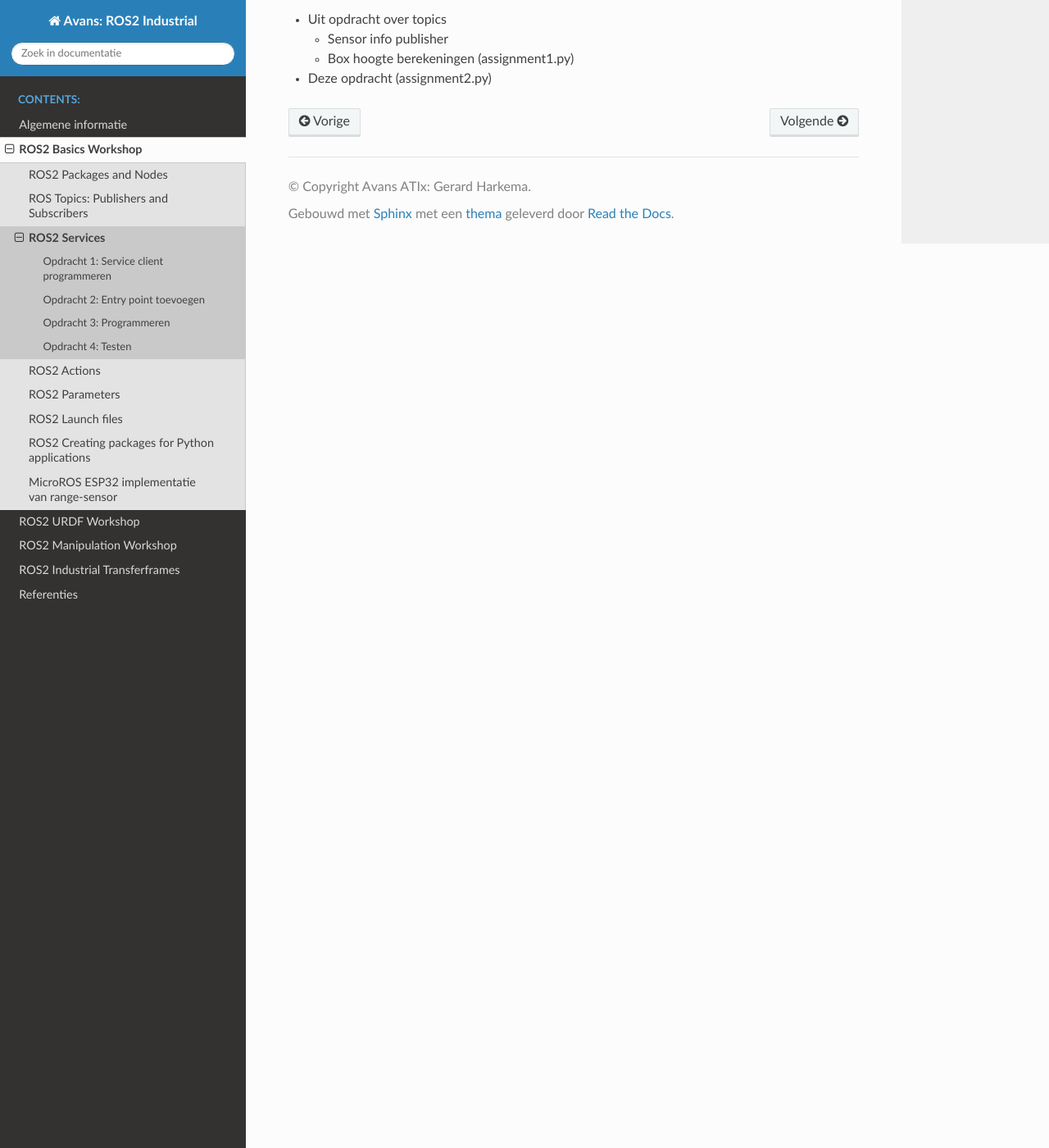
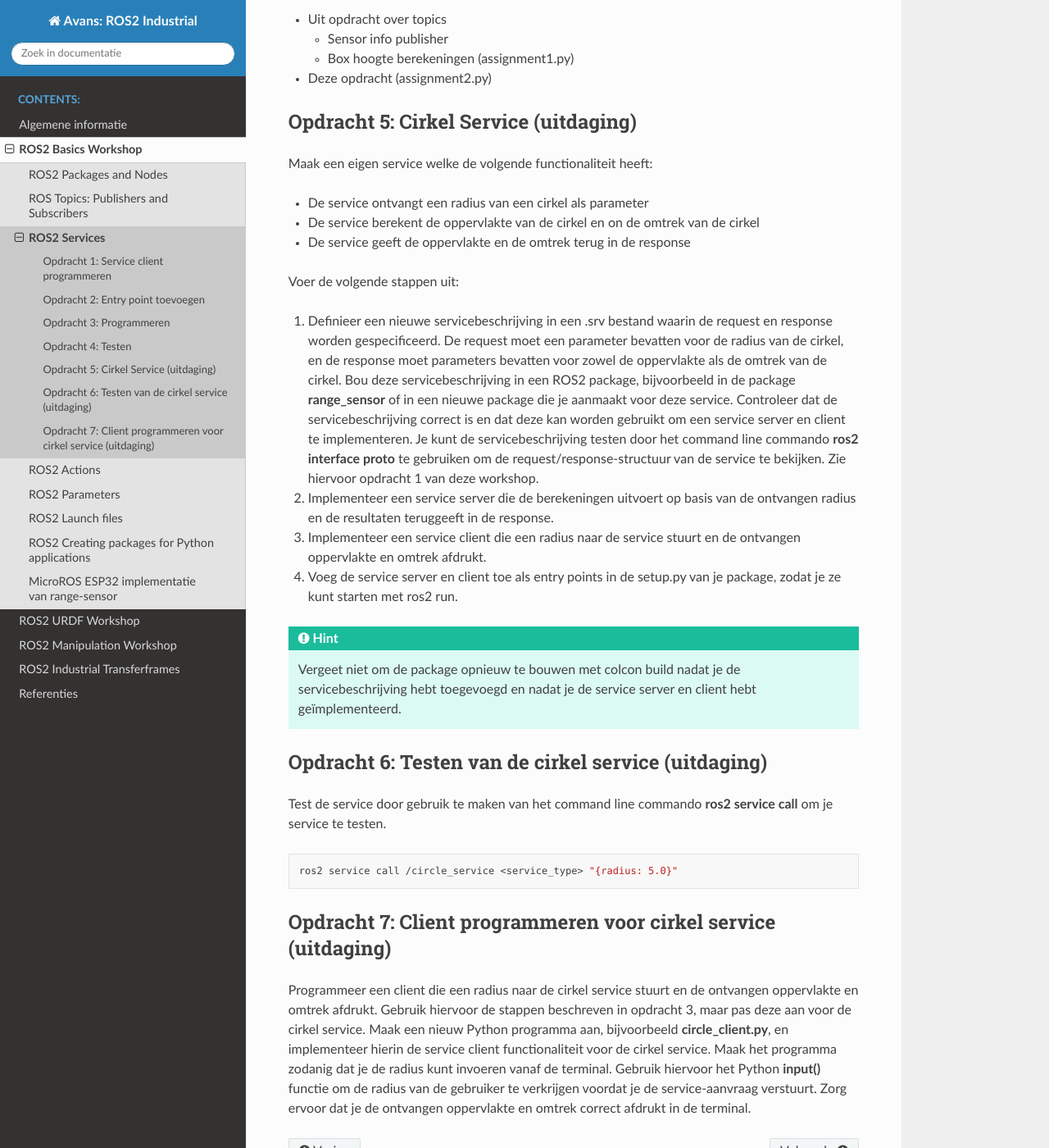
Before and after one commit to AvansMechatronica/ROS2_industrial_workshop, a Sphinx documentation site: the page built from documentation/1_basics/services.md, in a window 1280 px wide and 1400 px high, scrolled down 3304 px. Shown: the whole window at 82% size. Built offline with Sphinx 7.4.7 and the Read the Docs theme 3.1.0, drawn with Linux system fonts in a browser that asks for light colours.

Commit message:
20260304

````diff
--- a/documentation/1_basics/services.md
+++ b/documentation/1_basics/services.md
@@ -101,3 +101,29 @@ Om het programma te testen dien je achtereenvolgens de volgende node’s te star
     * Box hoogte berekeningen (assignment1.py)
 
 * Deze opdracht (assignment2.py)
+
+## Opdracht 5: Cirkel Service (uitdaging)
+Maak een eigen service welke de volgende functionaliteit heeft:
+* De service ontvangt een radius van een cirkel als parameter
+* De service berekent de oppervlakte van de cirkel en on de omtrek van de cirkel
+* De service geeft de oppervlakte en de omtrek terug in de response
+
+Voer de volgende stappen uit:
+1. Definieer een nieuwe servicebeschrijving in een .srv bestand waarin de request en response worden gespecificeerd. De request moet een parameter bevatten voor de radius van de cirkel, en de response moet parameters bevatten voor zowel de oppervlakte als de omtrek van de cirkel. Bou deze servicebeschrijving in een ROS2 package, bijvoorbeeld in de package **range_sensor** of in een nieuwe package die je aanmaakt voor deze service. Controleer dat de servicebeschrijving correct is en dat deze kan worden gebruikt om een service server en client te implementeren. Je kunt de servicebeschrijving testen door het command line commando **ros2 interface proto** te gebruiken om de request/response-structuur van de service te bekijken. Zie hiervoor opdracht 1 van deze workshop.
+2. Implementeer een service server die de berekeningen uitvoert op basis van de ontvangen radius en de resultaten teruggeeft in de response.
+3. Implementeer een service client die een radius naar de service stuurt en de ontvangen oppervlakte en omtrek afdrukt.
+4. Voeg de service server en client toe als entry points in de setup.py van je package, zodat je ze kunt starten met ros2 run.
+
+:::{hint}
+Vergeet niet om de package opnieuw te bouwen met colcon build nadat je de servicebeschrijving hebt toegevoegd en nadat je de service server en client hebt geïmplementeerd.
+:::
+
+## Opdracht 6: Testen van de cirkel service (uitdaging)
+Test de service door gebruik te maken van het command line commando **ros2 service call** om je service te testen.
+
+```bash
+ros2 service call /circle_service <service_type> "{radius: 5.0}"
+```
+
+## Opdracht 7: Client programmeren voor cirkel service (uitdaging)
+Programmeer een client die een radius naar de cirkel service stuurt en de ontvangen oppervlakte en omtrek afdrukt. Gebruik hiervoor de stappen beschreven in opdracht 3, maar pas deze aan voor de cirkel service. Maak een nieuw Python programma aan, bijvoorbeeld **circle_client.py**, en implementeer hierin de service client functionaliteit voor de cirkel service. Maak het programma zodanig dat je de radius kunt invoeren vanaf de terminal. Gebruik hiervoor het Python **input()** functie om de radius van de gebruiker te verkrijgen voordat je de service-aanvraag verstuurt. Zorg ervoor dat je de ontvangen oppervlakte en omtrek correct afdrukt in de terminal.
````
